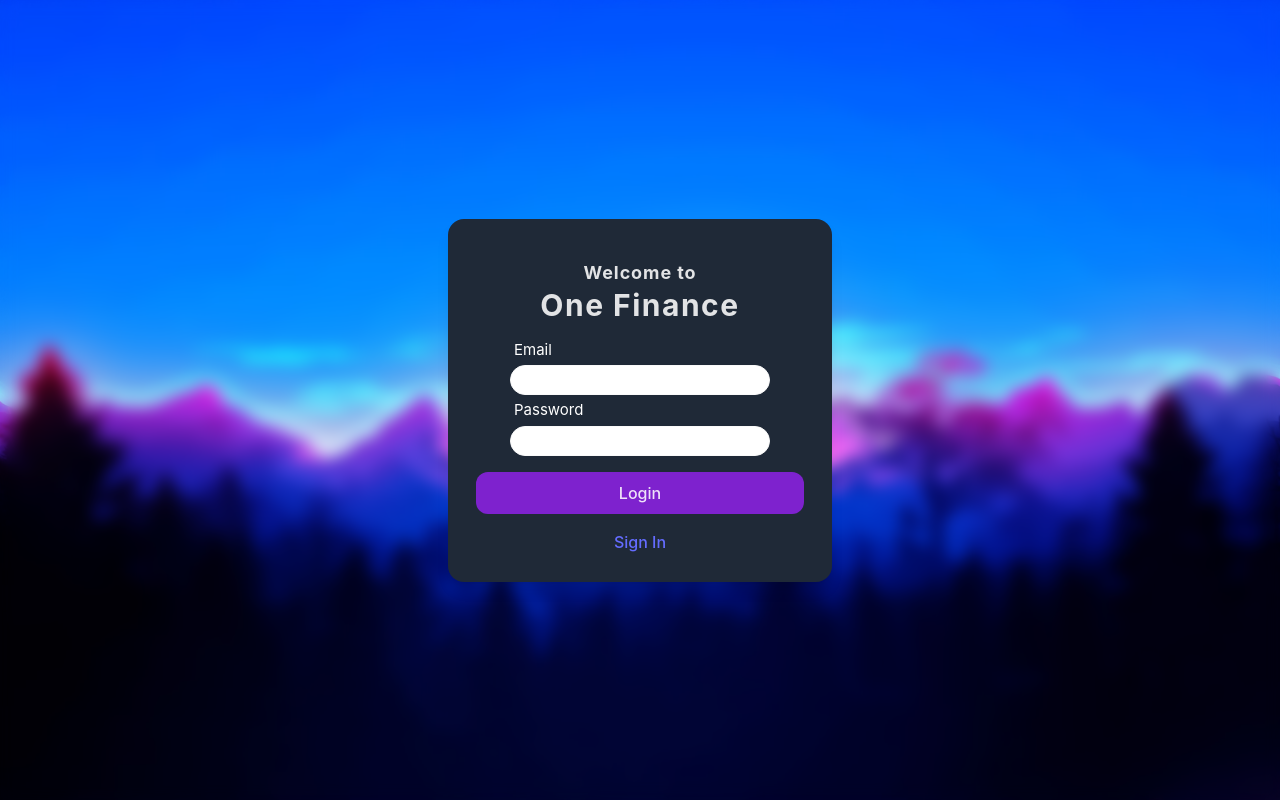
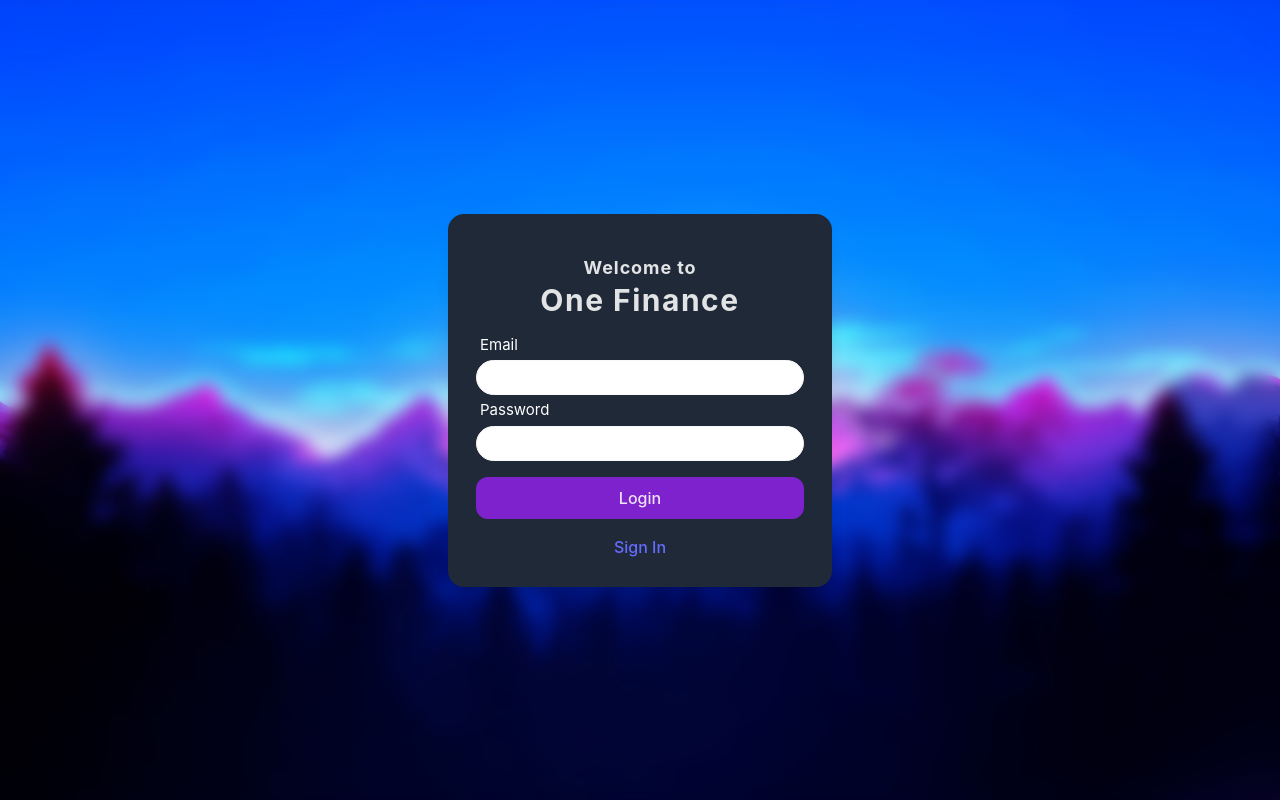
Before and after one commit to GLeonidasG/one_finance_frontend, a React (Vite) app: page /login in a window 1280 px wide. Built offline with nearby package versions, Linux system fonts and the light colour scheme.

Commit message:
refactor: move to tailwind style

```diff
--- a/src/components/FormInput/index.tsx
+++ b/src/components/FormInput/index.tsx
@@ -6,14 +6,7 @@ type FormInputProps = {
 }
 export function FormInput({ inputType, label, onChange, value }: FormInputProps) {
   return (
-    <div style={{
-      display: "flex",
-      flexDirection: "column",
-      justifyContent: "start",
-      alignItems: "start",
-      minWidth: "250px",
-      maxWidth: "300px",
-    }}>
+    <div className="flex flex-col items-start justify-start min-w-full" >
 
       <span style={{ fontSize: 15, color: "white", margin: 4 }}>{label}</span>
       <input
@@ -25,10 +18,10 @@ export function FormInput({ inputType, label, onChange, value }: FormInputProps)
           borderStyle: "solid",
           borderColor: "#f9f9f9",
           borderWidth: 1,
-          minHeight: "30px",
-          maxHeight: "45px",
+          minHeight: "35px",
+          maxHeight: "55px",
           outline: "none",
-          paddingInline: "5px",
+          paddingInline: "8px",
           width: "100%",
           color: "white"
         }} />
```
